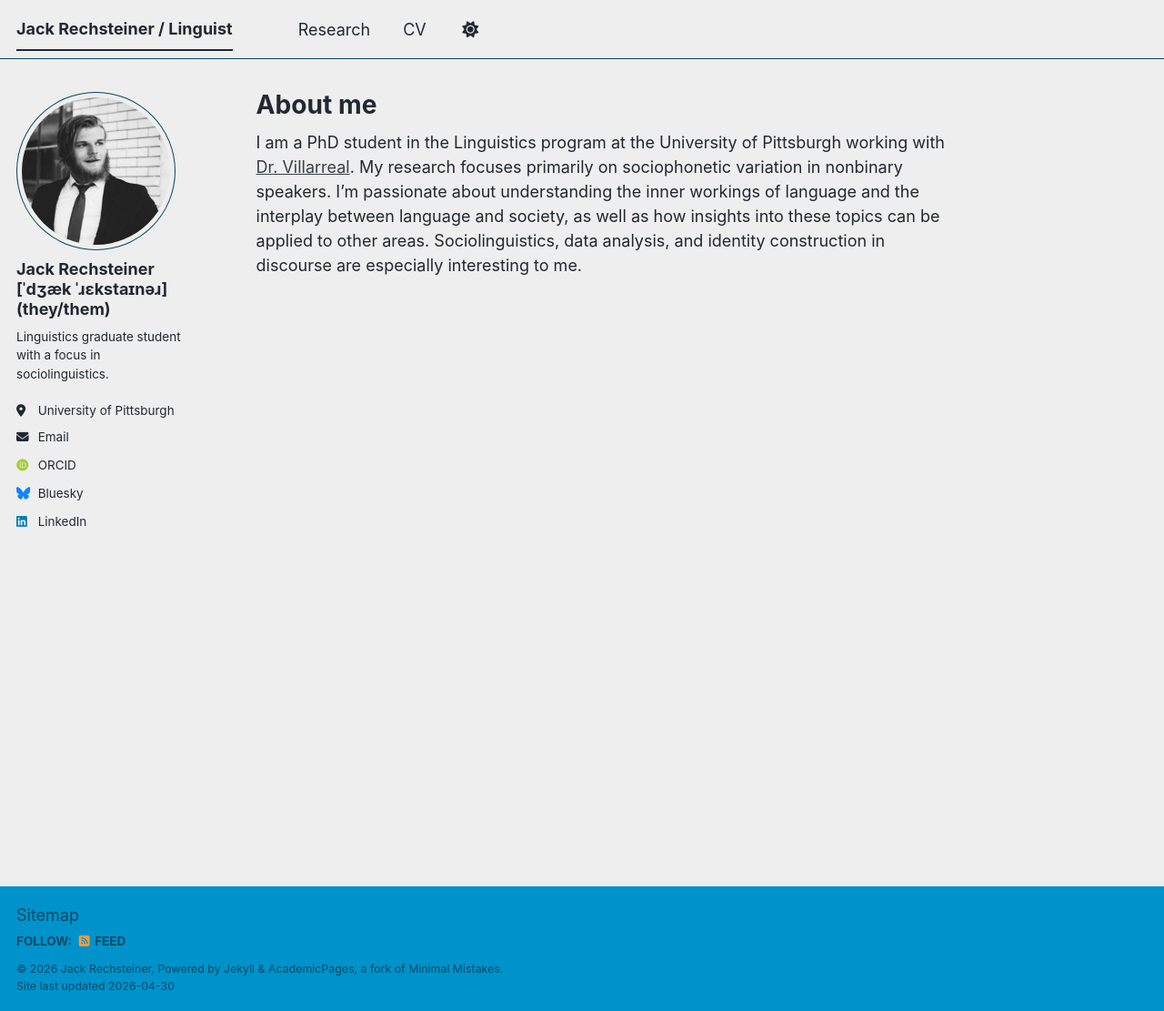
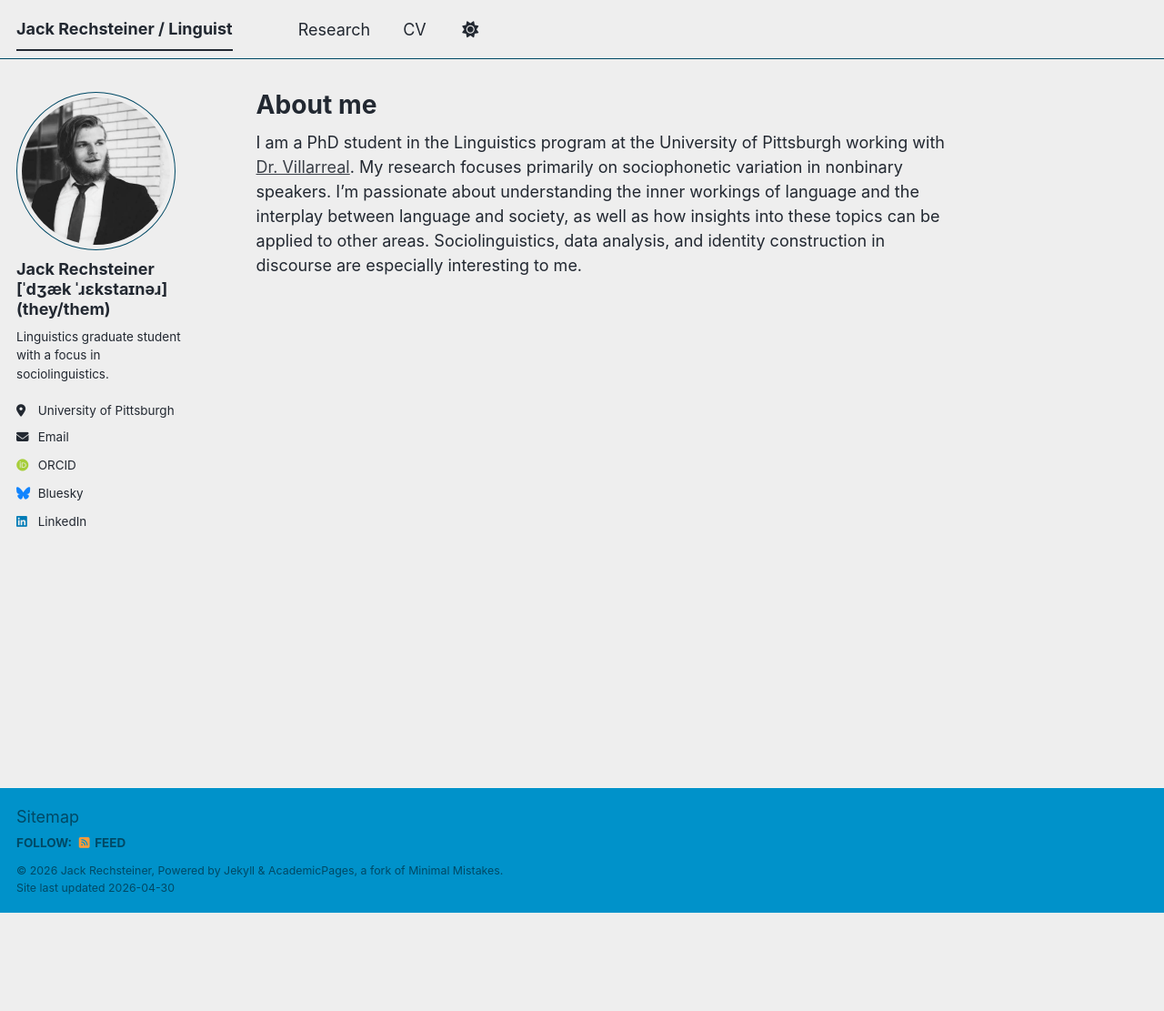
Before and after one commit to jackrechsteiner/jackrechsteiner.github.io, a Jekyll site: the page built from _pages/about.md, in a window 1280 px wide and 1111 px high. Shown: the whole window at 91% size. Built offline with Jekyll 4.4.1, drawn with Linux system fonts in a browser that asks for light colours; some web fonts are replaced; a script bundle is joined from its source files by our own code; library files that are not in the unit come from our copies.

Commit message:
Removing some blank space

```diff
--- a/_pages/about.md
+++ b/_pages/about.md
@@ -10,4 +10,4 @@ redirect_from:
 
 I am a PhD student in the Linguistics program at the University of Pittsburgh working with [Dr. Villarreal](https://www.linguistics.pitt.edu/people/dan-villarreal). My research focuses primarily on sociophonetic variation in nonbinary speakers. I'm passionate about understanding the inner workings of language and the interplay between language and society, as well as how insights into these topics can be applied to other areas. Sociolinguistics, data analysis, and identity construction in discourse are especially interesting to me.
 
-<br/><br/><br/><br/><br/><br/><br/><br/><br/><br/><br/><br/><br/><br/><br/><br/><br/><br/><br/><br/>
+<br/><br/><br/><br/><br/><br/><br/><br/><br/><br/><br/><br/><br/><br/><br/><br/>
```
